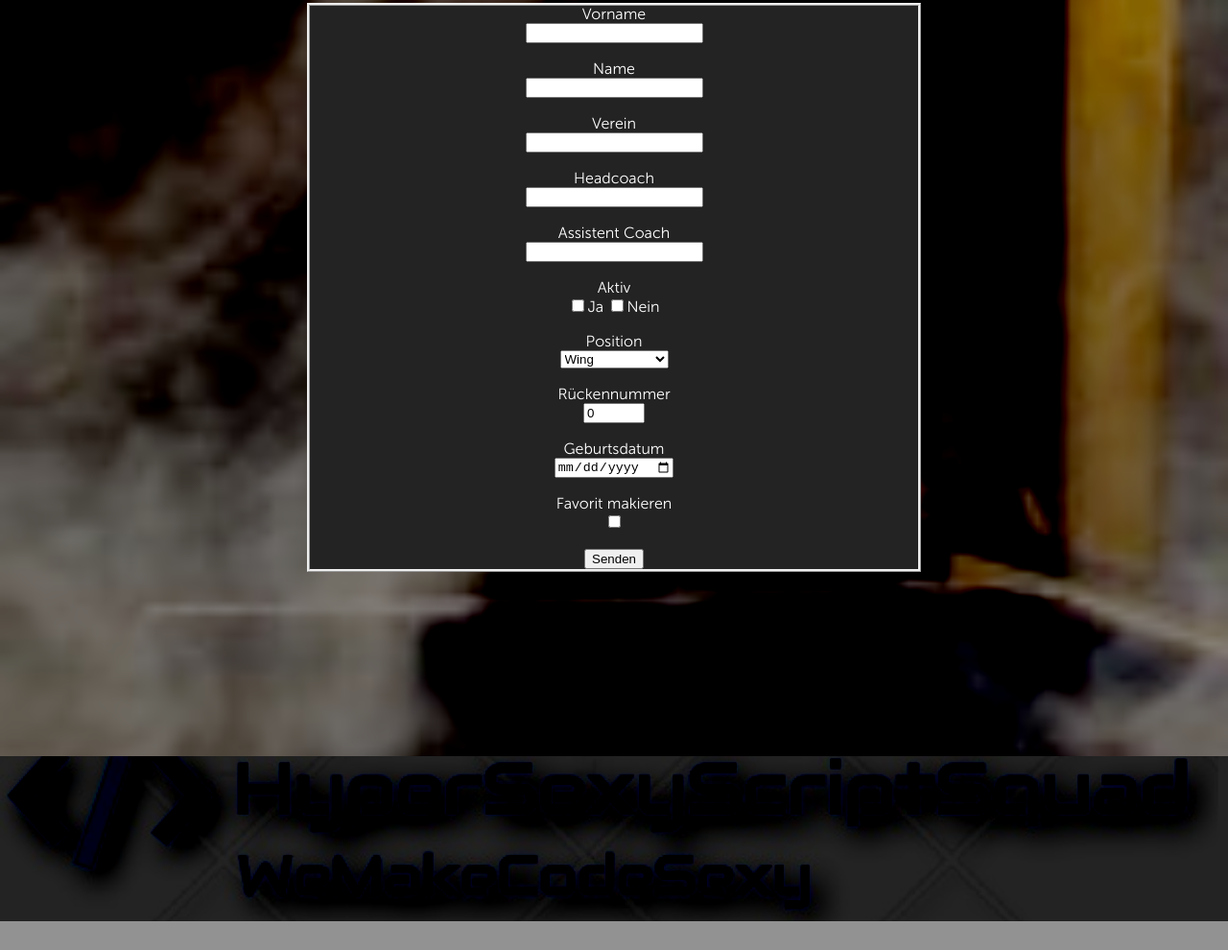
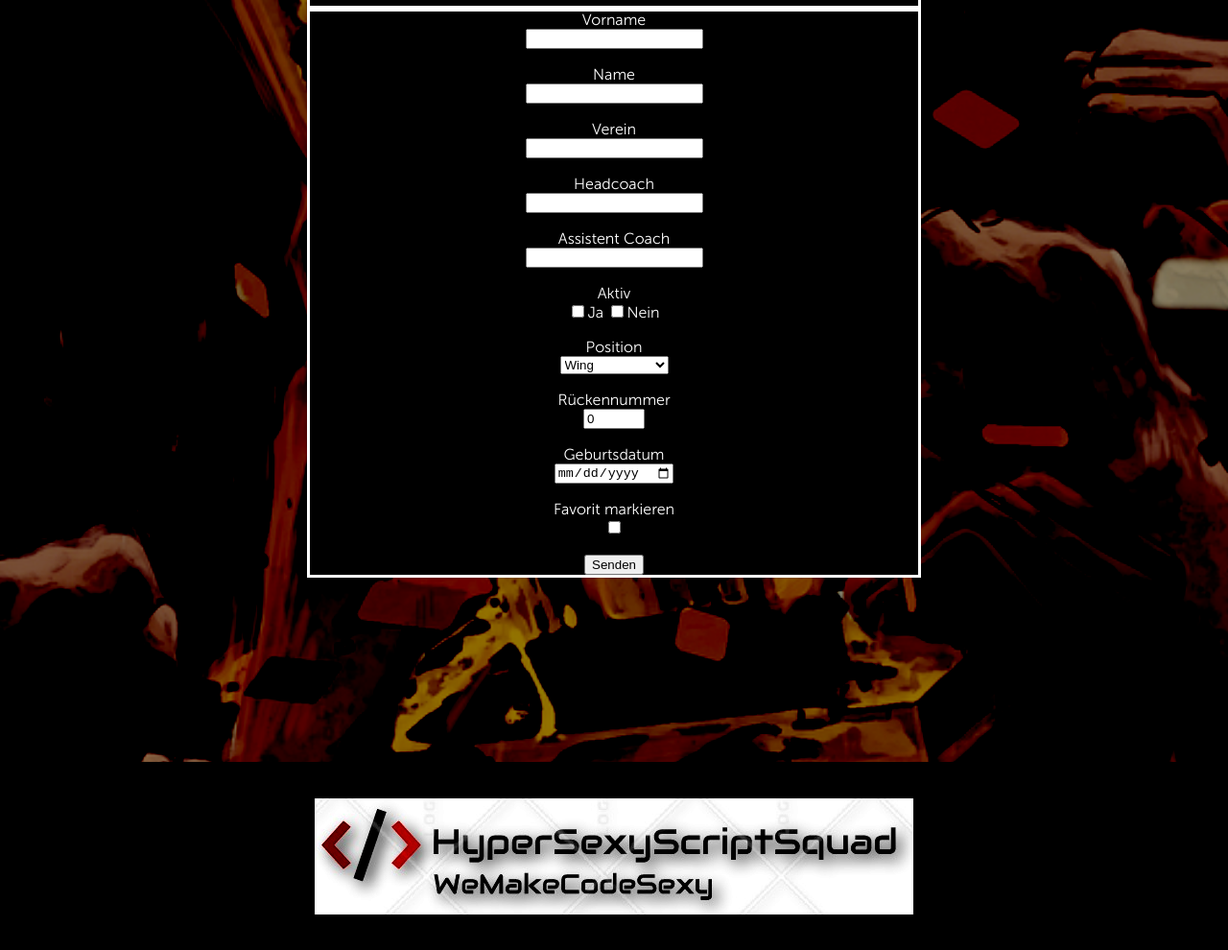
Before and after one commit to JannisMD/HyperSexyScriptSquad, a plain HTML site: page BasketballSeite/index.html in a window 1280 px wide. Shown: the part 1438-2428 px from the top of the page at 96% size. Before the commit the page ends 2398 px from the top, so only its background shows below. Drawn offline with Linux system fonts and the light colour scheme; a script that the page names is missing; a web font is replaced by a local one.

Commit message:
Hier die entgültige Fassung mit den besprochenen Änderungen

```diff
--- a/BasketballSeite/design/index.css
+++ b/BasketballSeite/design/index.css
@@ -86,7 +86,7 @@ body {
 	font-size: 16px;
 	color: grey;
 	background-color: rgb(146, 146, 146);
-	background-image: url(../img/newsEngin.15930447_062512-spt-heat-parade-25.jpg);
+	background-image: url(../img/trophy.jpg);
 	background-repeat: no-repeat;
 	background-size:cover;
 	background-position: center;
@@ -142,6 +142,11 @@ header h1 {
 	padding: 0px;
 	font-family: 'source-sans-700';
 	font-size: 40px;
+
+}
+h1#formular{
+	border: solid;
+	background-color: black;
 }
 
 header h1 > span {
@@ -174,7 +179,7 @@ header small {
 	color: #333333;
 }
 nav{
-	background-color: #423c3c;
+	background-color: rgb(0, 0, 0);
 	overflow: hidden;
 	color: #1d0000;
 	padding: 0;
@@ -182,7 +187,7 @@ nav{
 	margin: 0;
 }
 header#navi{
-	background-color: #232323;
+	background-color: rgb(0, 0, 0);
 }
 nav ul li{
 	display: inline;
@@ -206,7 +211,6 @@ main > header > div{
 	width: 100%;
 	max-width: 640px;
 	color: #ffffff;
-	background: /*#e28d48*/ url();
 	background-position: center center;
 	background-repeat:no-repeat;
 	background-blend-mode: multiply;
@@ -223,70 +227,46 @@ form{
 	border-top:10;
 	border-bottom: 10;
 	border-spacing: 2;
-	background-color: rgb(35, 35, 35);
+	background-color: rgb(0, 0, 0);
+	border: white;
+	border-style: solid;
 
 
 }
 section{
-	border-left: 10;
-	border-right: 10;
-	border-top:10;
-	border-bottom: 10;
-	border-style:ridge;
-	border-spacing: inherit;
-	background-color: rgb(35, 35, 35);
+	background-color: rgb(0, 0, 0);
 }
-/*main > header{
-	width: 100%;
-    padding: 128px 0px;
-    background-color: #929292;
-    background-image: /*url(./);*//*
-    background-position: 0px 0px;
-    background-blend-mode: multiply;
-    background-repeat: repeat repeat;
-}*/
+
 
 
 footer {
 	width: 100%;
 	height: inherit;
-	padding: 86px 0px;
-	background-color: #232323;
+	padding: 37px 0px;
+	background-color: rgb(0, 0, 0);
 	background-size: contain;
 	background-position: 550px 0px;
 	background-blend-mode: color-burn;
 	background-repeat: repeat repeat;
-	background-image: url(../img/Logo_4.jpg);
 	background-blend-mode: color-burn;
 	background-repeat: no-repeat;
 	background-position: center;
 	background-size: cover;
-/*margin: 0px;
-padding: 0px;
-font-family: 'museo-sans-300';
-font-size: 16px;
-color: grey;
-background-color: rgb(146, 146, 146);
-background-image: url(../img/Logo_4.jpg);
-background-repeat: no-repeat;
-background-size:cover;
-background-position: center;
-background-blend-mode:color-burn;*/
+}
 
+.container{
+	background-image: url(../img/Logo_3.jpg);
+	margin: 0px 0;
+  padding: inherit;
+  background-repeat: no-repeat;
+  background-position: inherit;
+	background-blend-mode: hard-light;
+	background-color: rgb(0, 0, 0);
+	padding-bottom: 85px;
 
 }
 
 
-
-footer a {
-	display: block;
-	width: 30%;
-	margin: 0 auto;
-}
-
-footer a img {
-	width: 100%;
-}
 
 
 
--- a/BasketballSeite/index.html
+++ b/BasketballSeite/index.html
@@ -55,7 +55,7 @@
     <header>
   		<div>
         <h1 id="formular">Formular</h1>
-        <form class="" action="index.html">
+        <form class="" action="http://kittey.rockz:1111/api/V1/addPlayer" method="get">
           <section>
               Vorname <br>
               <input type="text" name="vorname" value="">
@@ -101,7 +101,7 @@
               <input type="date" name="jahr" value="">
               <br>
               <br>
-              Favorit makieren <br>
+              Favorit markieren <br>
               <input type="checkbox" name="favorit" value="">
               <br>
               <br>
@@ -112,6 +112,9 @@
   		</div>
   	</header>
 	<footer >
+    <div class="container">
+
+    </div>
 
 
 
```
Also changed, not shown: BasketballSeite/img/trophy.jpg (added).
